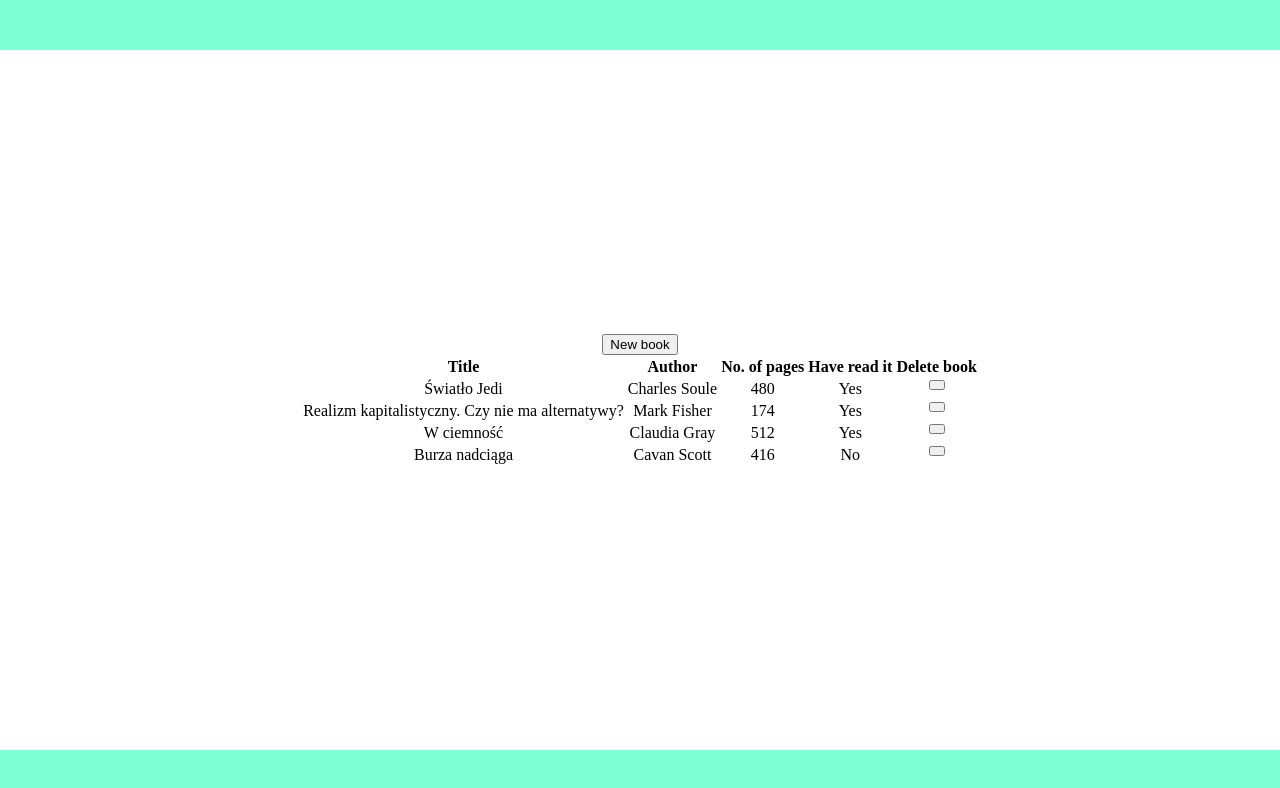
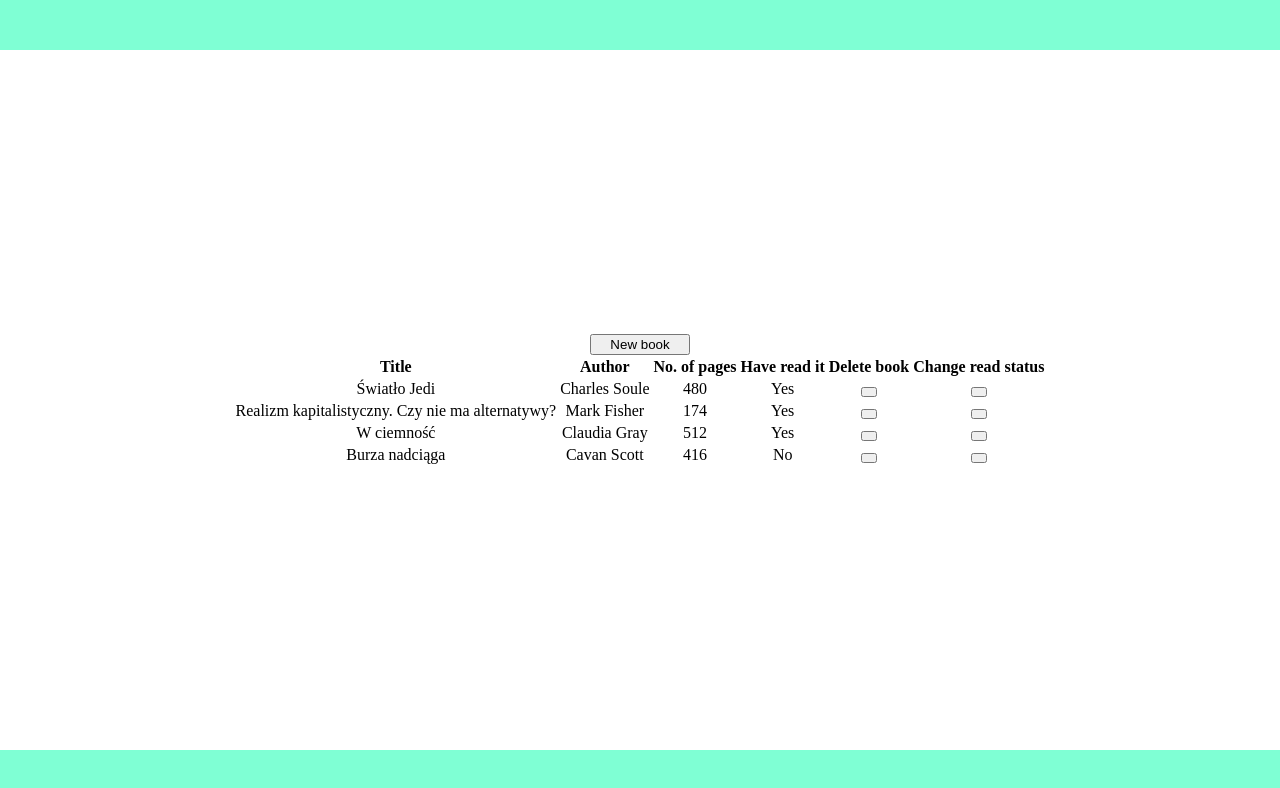
Before and after one commit to michalszkil/library, a plain HTML site: page index.html in a window 1280 px wide. Drawn offline with Linux system fonts and the light colour scheme.

Commit message:
Added the ability to change read status

```diff
--- a/index.html
+++ b/index.html
@@ -11,7 +11,9 @@
 <body>
     <header></header>
     <main>
-        <button id="new-book">New book</button>
+        <div id="new-book-div">
+            <button id="new-book">New book</button>
+        </div>
         <div id="add-form">
             <p>Enter the required information below</p>
                 <label for="title">Title:</label>
@@ -40,6 +42,7 @@
                     <th>No. of pages</th>
                     <th>Have read it</th>
                     <th>Delete book</th>
+                    <th>Change read status</th>
                 </tr>
             </table>
         </div>
--- a/script.js
+++ b/script.js
@@ -55,13 +55,24 @@ function displayLibrary(library) {
         cell.appendChild(text);
 
         cell = row.insertCell(4);
-        cell.style.display="flex";
-        cell.style.flexDirection="column";
-        cell.style.alignItems="center";
+        // cell.style.display="flex";
+        // cell.style.flexDirection="column";
+        // cell.style.alignItems="center";
         button = document.createElement("button");
         button.setAttribute("class", "delete");
         button.addEventListener("click", function () {
                 deleteRow(index);
+            })
+        cell.appendChild(button);
+
+        cell = row.insertCell(5);
+        // cell.style.display="flex";
+        // cell.style.flexDirection="column";
+        // cell.style.alignItems="center";
+        button = document.createElement("button");
+        button.setAttribute("class", "change-read-status");
+        button.addEventListener("click", function () {
+                changeReadStatus(index);
             })
         cell.appendChild(button);
     }
@@ -86,6 +97,12 @@ function deleteBook(index) {
 
 function deleteLibrary() {
     myLibrary.length = 0;
+}
+
+function changeReadStatus(index) {
+    myLibrary[index].read = !myLibrary[index].read;
+    clearLibraryTable();
+    displayLibrary();
 }
 
 function allRequiredFieldsFilled () {
@@ -118,6 +135,7 @@ const read_no = document.getElementById("read-no");
 
 button_new_book.addEventListener("click", function () {
     div_add_form.style.display="block";
+    button_new_book.style.display="none";
 })
 
 button_add.addEventListener("click", function() {
@@ -134,6 +152,8 @@ button_clear.addEventListener("click", function() {
 
 button_cancel.addEventListener("click", function () {
     div_add_form.style.display="none";
+    button_new_book.style.display="block";
+    button_new_book.style.alignContent="center";
 })
 
 new_Book = new Book("Światło Jedi", "Charles Soule", 480, true);
--- a/style.css
+++ b/style.css
@@ -13,6 +13,17 @@ header, footer {
 
 main {
     text-align: center;
+    display: flex;
+    flex-direction: column;
+}
+
+#new-book-div {
+    display: flex;
+    justify-content: center;
+}
+
+#new-book {
+    width: 100px;
 }
 
 #add-form {
@@ -35,3 +46,8 @@ main {
     width: 10px;
     height: 10px;
 }
+
+.change-read-status {
+    width: 10px;
+    height: 10px;
+}
```
